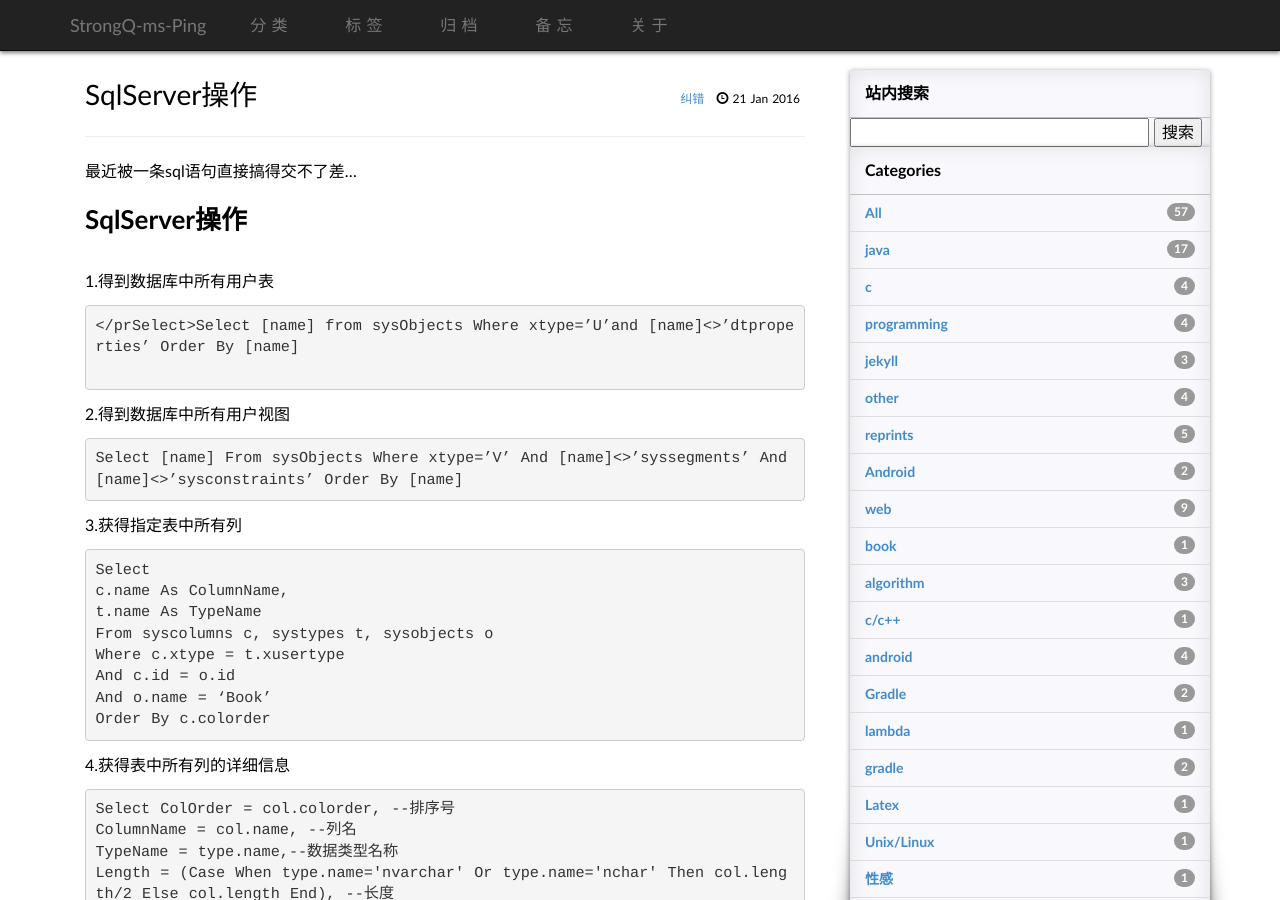
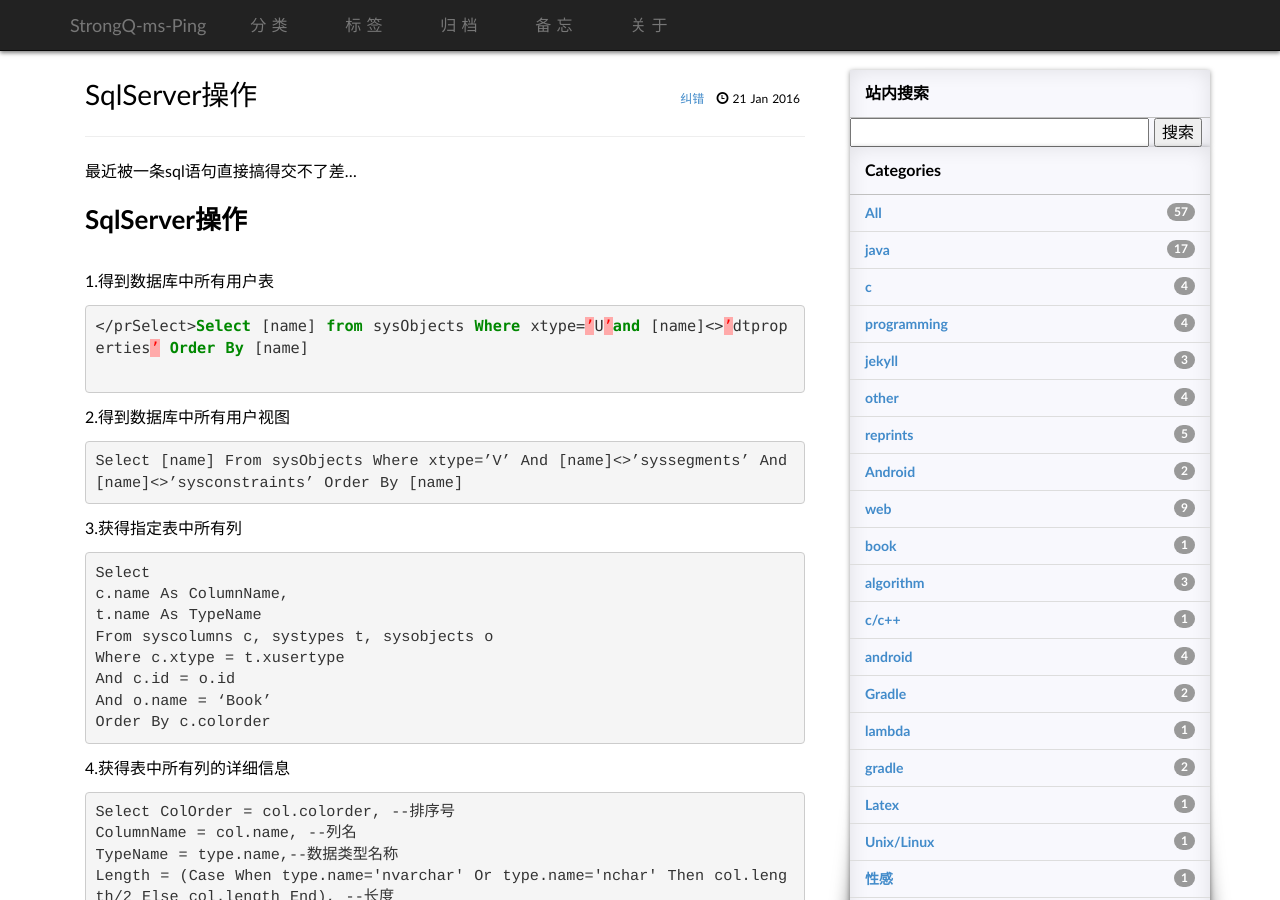
Before and after one commit to strongQ/caoyinping, a Jekyll site: the page built from _posts/2016-01-21-sql-server-all.md, in a window 1280 px wide and 900 px high. Built offline with Jekyll 4.4.1, drawn with Linux system fonts in a browser that asks for light colours; some web fonts are replaced; comment, search, counter and statistics services are not loaded.

Commit message:
Update 2016-01-21-sql-server-all.md

```diff
--- a/_posts/2016-01-21-sql-server-all.md
+++ b/_posts/2016-01-21-sql-server-all.md
@@ -9,8 +9,8 @@
 
 ## SqlServer操作
 1.得到数据库中所有用户表
- <pre></prSelect>Select [name] from sysObjects Where xtype=’U’and [name]<>’dtproperties’ Order By [name]
- </pre>
+ {% highlight sql %}</prSelect>Select [name] from sysObjects Where xtype=’U’and [name]<>’dtproperties’ Order By [name]
+ 	{% endhighlight %}
 2.得到数据库中所有用户视图
 <pre>
 Select [name] From sysObjects Where xtype=’V’ And [name]<>’syssegments’ And [name]<>’sysconstraints’ Order By [name]
```
